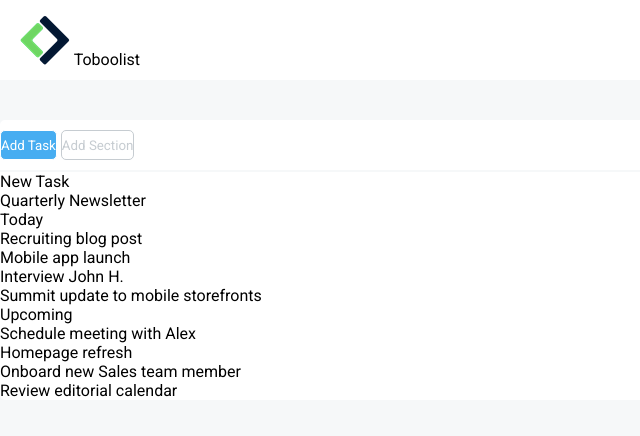
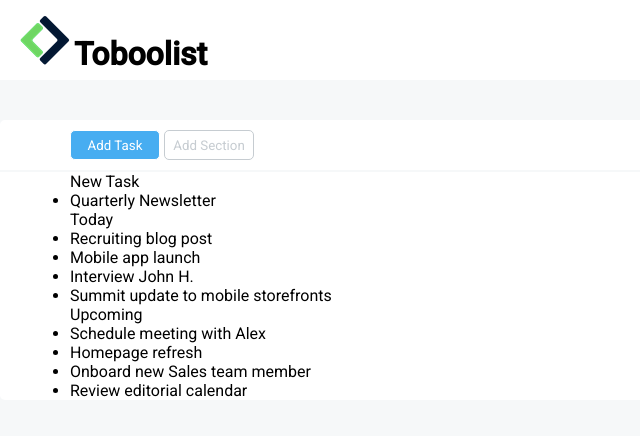
Before and after one commit to iacopobuffoni/html-css-toboolist, a plain HTML site: page index.html in a window 1280 px wide. Shown: the top 436 px of the page, without its empty margins (0-640 px from the left). Drawn offline with Linux system fonts and the light colour scheme.

Commit message:
FInito Header

```diff
--- a/css/style.css
+++ b/css/style.css
@@ -17,6 +17,12 @@ body {
 #testata img {
     margin-left: 20px;
     margin-top: 15px;
+}
+
+#title {
+    font-size: xx-large;
+    font-weight: 1000;
+    display: inline-block;
 }
 
 .contenitore-sopra {
@@ -39,6 +45,7 @@ body {
     border-radius: 5px;
     border: 1px solid;
     margin-top: 10px;
+    width: 90px;
 }
 
 #bottone2 {
@@ -54,3 +61,8 @@ body {
     border-bottom-right-radius: 5px;
     margin-top: 2px;
 }
+
+.centeralign {
+    width: 90%;
+    margin: auto;
+}
--- a/index.html
+++ b/index.html
@@ -14,18 +14,21 @@
     <header> <!-- Logo e titolo -->
         <div id="testata">
             <img src="img/Logo.png" alt="">
-            <span id="title"> Toboolist </span>
+            <div id="title"> Toboolist </div>
         </div>
     </header>
     <main> <!-- Parte principale -->
         <header> <!-- Sezione con button -->
             <div class="contenitore-sopra">
+                <div class="centeralign">
                     <button class="bottone" id="blue"> Add Task </button>
                     <button class="bottone" id="bottone2"> Add Section </button>
+                </div>
             </div>
         </header>
         <section> <!-- Sezione con liste -->
             <div class="contenitore-sotto">
+                <div class="centeralign">
                     <ul> New Task <!-- Prima lista -->
                         <li> Quarterly Newsletter </li>
                     </ul>
@@ -44,6 +47,7 @@
                         <li> Review editorial calendar </li>
                     </ul>
                 </div>
+            </div>
         </section>
     </main>
 </body>
```
Lines whose indentation alone changed are shown as unchanged.
